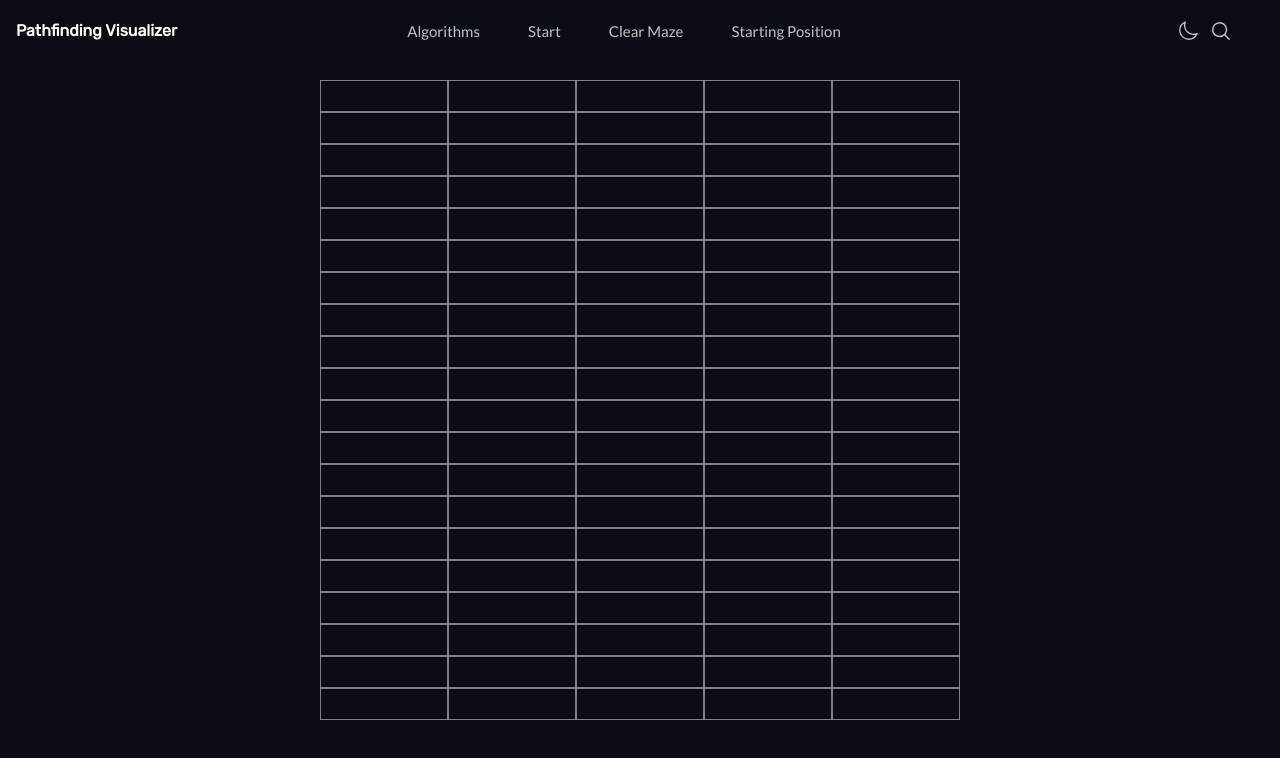
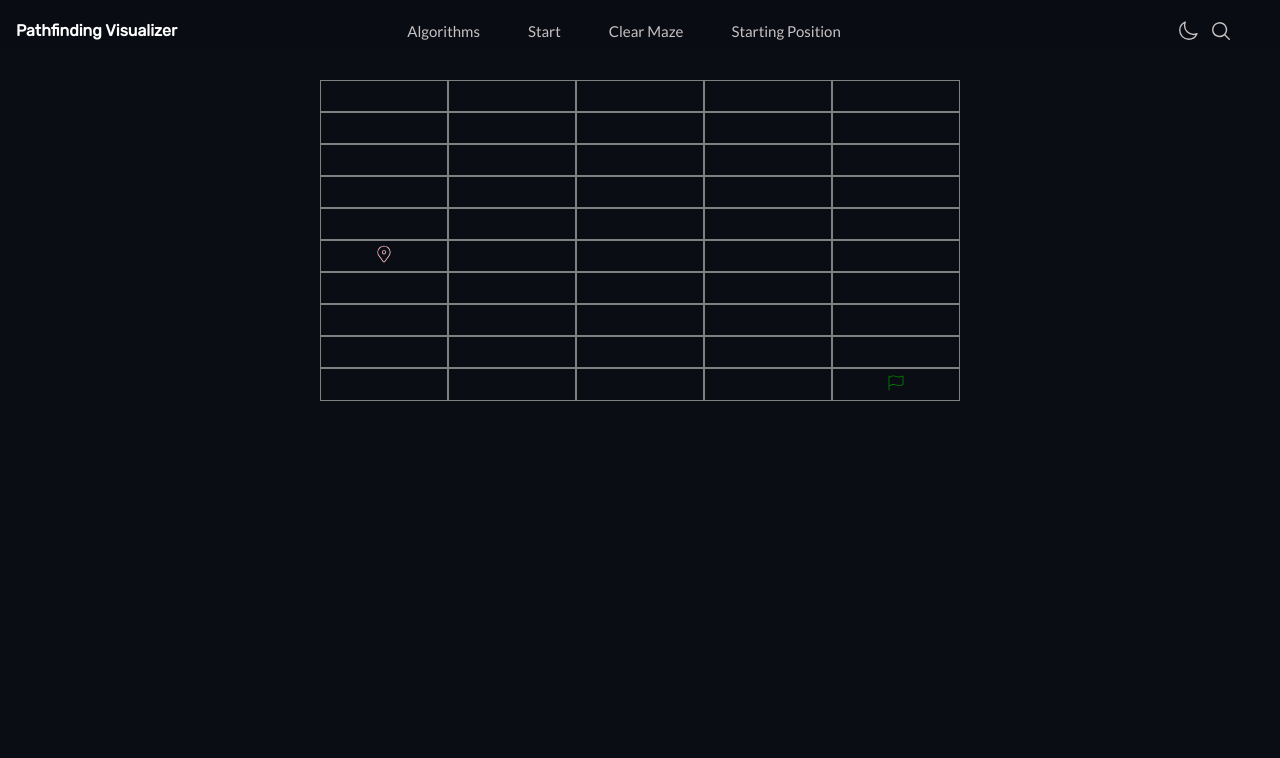
Before and after one commit to jacksonfernando/pathfinding-visualizer, a Next.js app: page / in a window 1280 px wide. Shown: the top 758 px of the page. Built offline with nearby package versions, Linux system fonts and the light colour scheme.

Commit message:
divide by width and height

```diff
--- a/constants/global.js
+++ b/constants/global.js
@@ -1,6 +1,6 @@
 const NAVBAR_TITLE = 'Pathfinding Visualizer'
 
-const WIDTH = 20;
+const WIDTH = 10;
 
 const HEIGHT = 5;
 
--- a/src/components/grid/index.js
+++ b/src/components/grid/index.js
@@ -78,8 +78,9 @@ const Grid = () => {
   return (
     <div className={gridStyle.container}>
       {refArray.current.map((elem, index) => {
+        console.log(grid)
         let xIndex = Math.floor(index / WIDTH)
-        let yIndex = index % HEIGHT
+        let yIndex = index % WIDTH
         let cell = grid[xIndex][yIndex]
 
         const style = !elem.current ? 'cell' : 'visited'
--- a/store/context.js
+++ b/store/context.js
@@ -40,14 +40,14 @@ export const ParamsProvider = ({ children }) => {
   const [mode, setMode] = useState(null)
   const [algo, setAlgo] = useState('')
   const [run, setRun] = useState(false)
-  const [grid, setGrid] = useState(generateGrid(HEIGHT, WIDTH))
+  const [grid, setGrid] = useState(generateGrid(WIDTH, HEIGHT))
   const [editing, setEditFlag] = useState(false)
   const [restart, setRestart] = useState(false)
   const start = useRef({ x: 0, y: 0 })
   const end = useRef({ x: HEIGHT - 1, y: WIDTH - 1 })
 
   useEffect(() => {
-    setGrid(generateGrid(HEIGHT, WIDTH));
+    setGrid(generateGrid(WIDTH, HEIGHT));
   }, [restart]);
 
   return (
--- a/utils/algorithms/BFS.js
+++ b/utils/algorithms/BFS.js
@@ -12,7 +12,7 @@ const BFS = (refArray, graph, hashMap, prevMap, start, target) => {
     refArray[xCoordinate + yCoordinate * WIDTH].current = true
     if (xCoordinate == target.x && yCoordinate == target.y) return [currentCoordinate, count]
 
-    if (xCoordinate + 1 < WIDTH && !hashMap[`${xCoordinate + 1}-${yCoordinate}`] && !graph[yCoordinate][xCoordinate + 1].isWall) {
+    if (xCoordinate + 1 < HEIGHT && !hashMap[`${xCoordinate + 1}-${yCoordinate}`] && !graph[yCoordinate][xCoordinate + 1].isWall) {
       queue.unshift({ x: xCoordinate + 1, y: yCoordinate })
       prevMap[`${xCoordinate + 1}-${yCoordinate}`] = { ...currentCoordinate }
       hashMap[`${xCoordinate + 1}-${yCoordinate}`] = true
@@ -24,7 +24,7 @@ const BFS = (refArray, graph, hashMap, prevMap, start, target) => {
       hashMap[`${xCoordinate - 1}-${yCoordinate}`] = true
     }
 
-    if (yCoordinate + 1 < HEIGHT && !hashMap[`${xCoordinate}-${yCoordinate + 1}`] && !graph[yCoordinate + 1][xCoordinate].isWall) {
+    if (yCoordinate + 1 < WIDTH && !hashMap[`${xCoordinate}-${yCoordinate + 1}`] && !graph[yCoordinate + 1][xCoordinate].isWall) {
       queue.unshift({ x: xCoordinate, y: yCoordinate + 1 })
       prevMap[`${xCoordinate}-${yCoordinate + 1}`] = { ...currentCoordinate }
       hashMap[`${xCoordinate}-${yCoordinate + 1}`] = true
```
